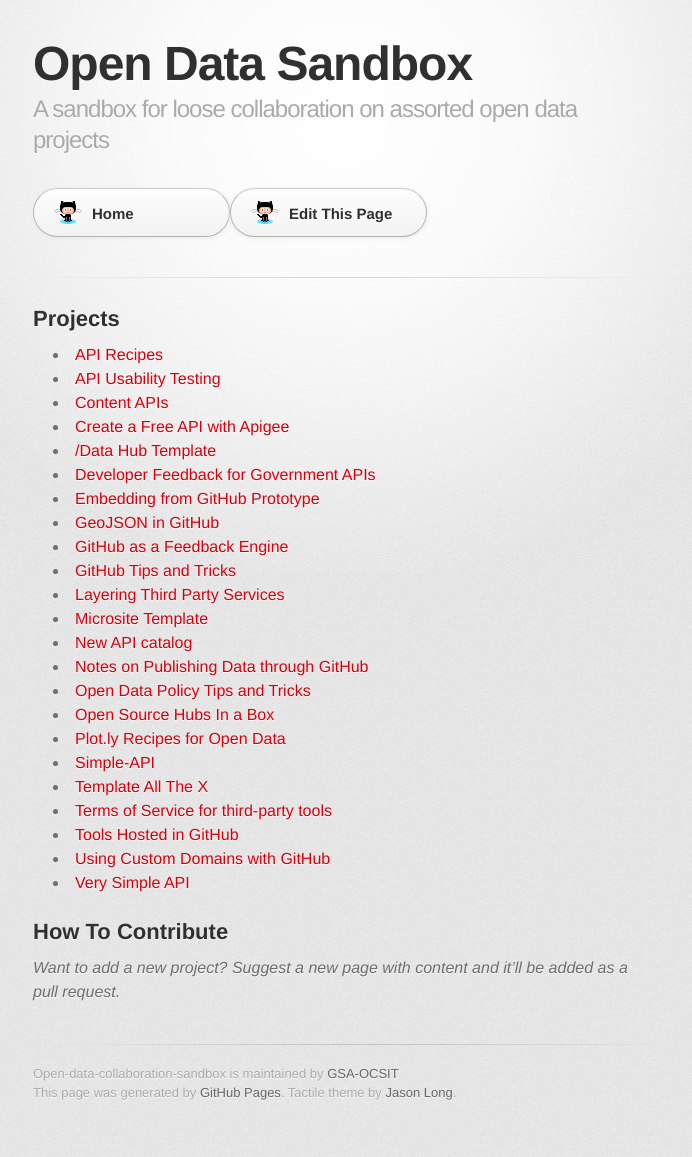
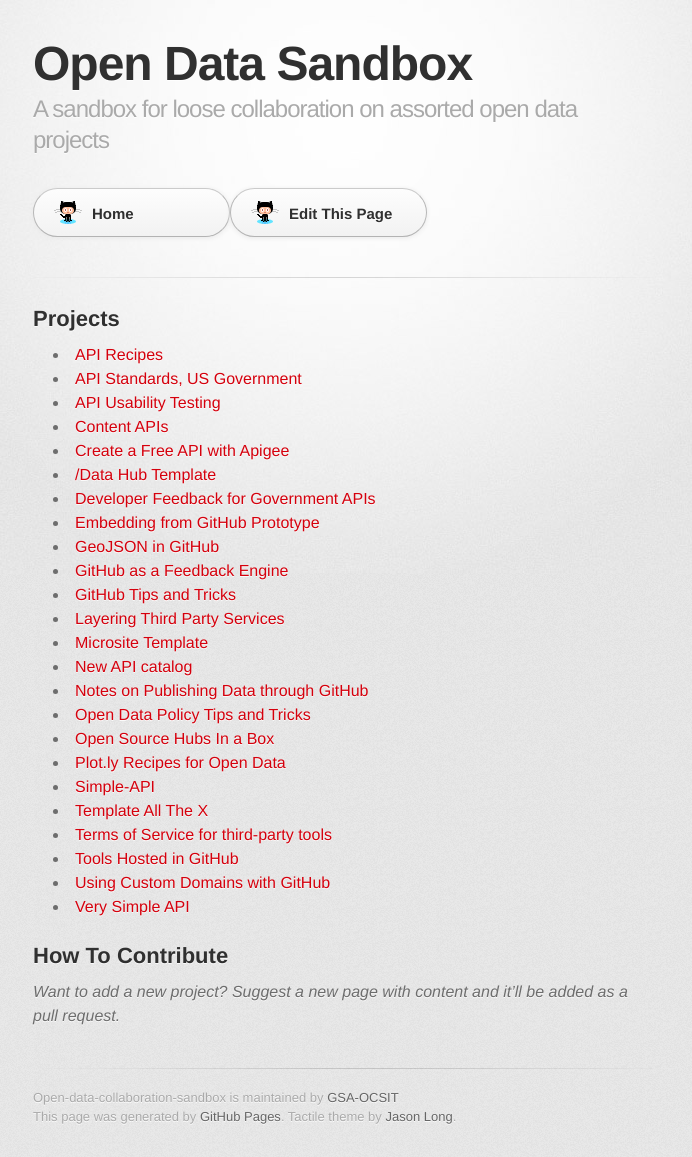
Before and after one commit to GSA/Open-Data-Collaboration-Sandbox, a Jekyll site: the page built from index.md, in a window 1280 px wide. Shown: the whole page, without its empty margins (297-989 px from the left). Built offline with Jekyll 4.4.1, drawn with Linux system fonts in a browser that asks for light colours; some web fonts are replaced; before the commit the page ends 1133 px from its top, so only the background shows below that.

Commit message:
Update index.md

```diff
--- a/index.md
+++ b/index.md
@@ -8,6 +8,7 @@
 ## Projects
 
 * [API Recipes](http://gsa.github.io/Open-Data-Collaboration-Sandbox/api_recipes)
+* [API Standards, US Government](https://github.com/GSA/API-Resources/blob/master/US_Government_API_Standards.md)
 * [API Usability Testing](http://graybrooks.com/API-Usability-Testing/)
 * [Content APIs](https://github.com/GSA/.Gov-Content-as-an-API)
 * [Create a Free API with Apigee](http://gsa.github.io/Open-Data-Collaboration-Sandbox/create_a_free_api_with_apigee/)
```
